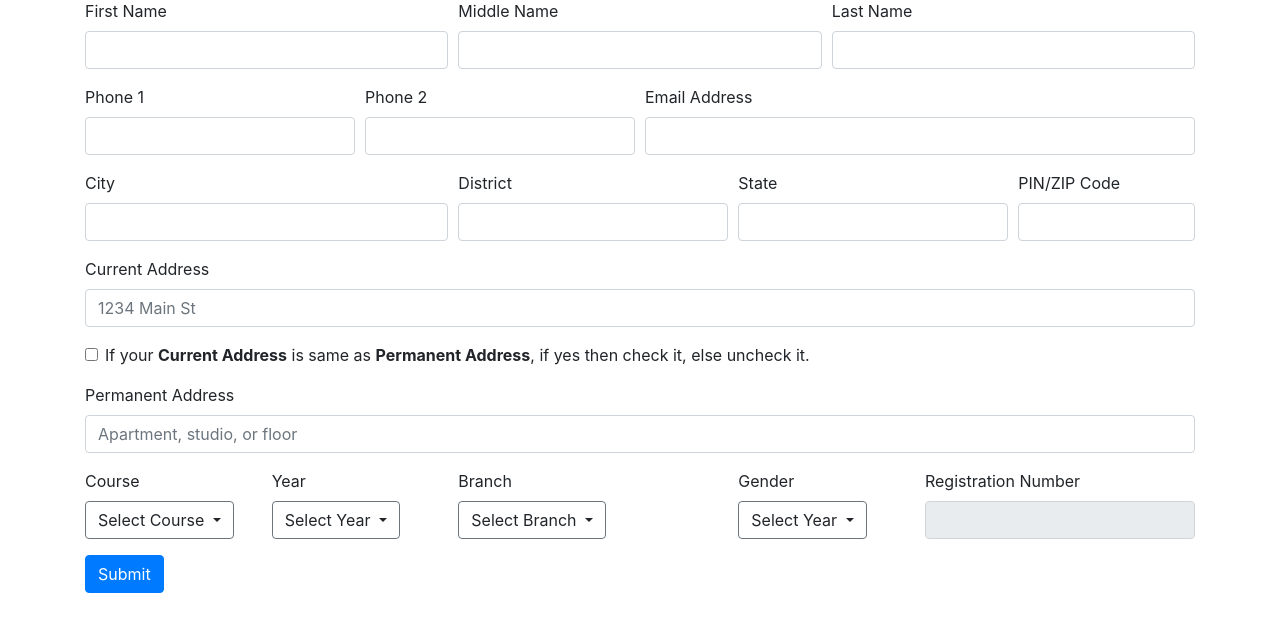
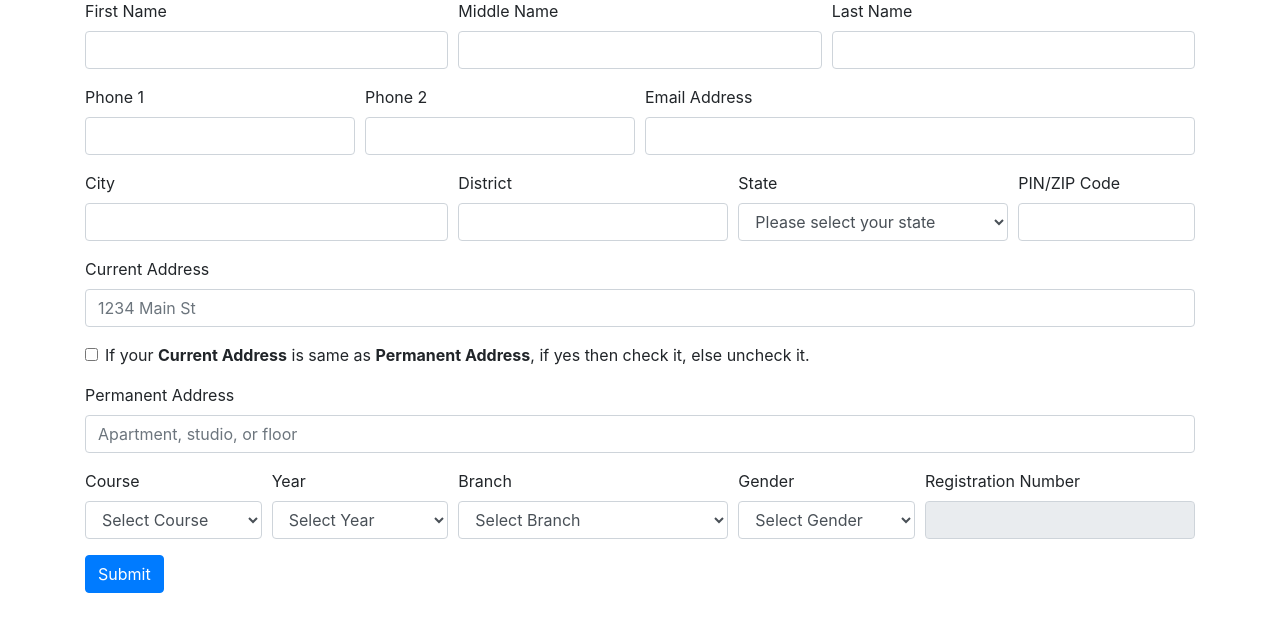
Before and after one commit to er-gagan/Library-Management-System, a Django app: template LMSenv/LMS/templates/LMSapp/StudentRegistrationPage.html in a window 1280 px wide. Shown: the part 152-784 px from the top of the page. Run offline with Django 3.2, Linux system fonts and the light colour scheme; the template is opened without the code that fills it, so the values that code supplies are empty; some libraries are stand-ins or nearby versions.

Commit message:
Frontend changes
Frontend changes

```diff
--- a/LMSenv/LMS/templates/LMSapp/StudentRegistrationPage.html
+++ b/LMSenv/LMS/templates/LMSapp/StudentRegistrationPage.html
@@ -48,7 +48,14 @@
       </div>
       <div class="form-group col-md-3">
         <label for="State">State</label>
-        <input type="text" class="form-control" id="State" name="state">
+        <select class="form-control" id="State" name="state">
+          <option hidden>Please select your state</option>
+          <option>Uttar Pradesh</option>
+          <option>Uttrakhand</option>
+          <option>Haryana</option>
+          <option>Delhi</option>
+          <option>Maharastra</option>
+        </select>
       </div>
       <div class="form-group col-md-2">
         <label for="PIN/ZIP">PIN/ZIP Code</label>
@@ -70,68 +77,56 @@
     </div>
     <div class="form-group">
       <label for="PermanentAddress">Permanent Address</label>
-      <input type="text" class="form-control" id="PermanentAddress" placeholder="Apartment, studio, or floor" name="Permanent_Address">
+      <input type="text" class="form-control" id="PermanentAddress" placeholder="Apartment, studio, or floor"
+        name="Permanent_Address">
     </div>
 
     <div class="form-row">
       <div class="form-group col-xl-2 col-lg-2">
         <label for="Course">Course</label>
-        <div class="dropdown">
-          <button class="btn border border-secondary dropdown-toggle" type="button" id="Course" data-toggle="dropdown"
-            aria-haspopup="true" aria-expanded="false">
-            Select Course
-          </button>
-          <div class="dropdown-menu" aria-labelledby="Course">
-            <a class="dropdown-item" href="#">MCA</a>
-            <a class="dropdown-item" href="#">MBA</a>
-            <a class="dropdown-item" href="#">PHD</a>
-          </div>
-        </div>
+        <select class="form-control" id="Course" name="Course">
+          <option hidden>Select Course</option>
+          <option>BBA</option>
+          <option>MBA</option>
+          <option>MCA</option>
+          <option>BCA</option>
+          <option>B.Com</option>
+        </select>
       </div>
+
       <div class="form-group col-xl-2 col-lg-2">
         <label for="Year">Year</label>
-        <div class="dropdown">
-          <button class="btn border border-secondary dropdown-toggle" type="button" id="Year" data-toggle="dropdown"
-            aria-haspopup="true" aria-expanded="false">
-            Select Year
-          </button>
-          <div class="dropdown-menu" aria-labelledby="Year">
-            <a class="dropdown-item" href="#">1st</a>
-            <a class="dropdown-item" href="#">2nd</a>
-            <a class="dropdown-item" href="#">3rd</a>
-          </div>
-        </div>
+        <select class="form-control" id="Year" name="Year">
+          <option hidden>Select Year</option>
+          <option>1st</option>
+          <option>2nd</option>
+          <option>3rd</option>
+          <option>4th</option>
+          <option>5th</option>
+        </select>
       </div>
 
       <div class="form-group col-xl-3 col-lg-3">
         <label for="Branch">Branch</label>
-        <div class="dropdown">
-          <button class="btn border border-secondary dropdown-toggle" type="button" id="Branch" data-toggle="dropdown"
-            aria-haspopup="true" aria-expanded="false">
-            Select Branch
-          </button>
-          <div class="dropdown-menu" aria-labelledby="Branch">
-            <a class="dropdown-item" href="#">Computer Science Engineering</a>
-            <a class="dropdown-item" href="#">Electronic Engineering</a>
-            <a class="dropdown-item" href="#">Machanical Engineering</a>
-          </div>
-        </div>
+        <select class="form-control" id="Branch" name="Branch">
+          <option hidden>Select Branch</option>
+          <option>Computer Science Engineering</option>
+          <option>Electronic Engineering</option>
+          <option>Machanical Engineering</option>
+        </select>
       </div>
+
 
       <div class="form-group col-xl-2 col-lg-2">
         <label for="Gender">Gender</label>
-        <div class="dropdown">
-          <button class="btn border border-secondary dropdown-toggle" type="button" id="Gender" data-toggle="dropdown"
-            aria-haspopup="true" aria-expanded="false">
-            Select Year
-          </button>
-          <div class="dropdown-menu" aria-labelledby="Gender">
-            <a class="dropdown-item" href="#">Male</a>
-            <a class="dropdown-item" href="#">Female</a>
-            <a class="dropdown-item" href="#">Others</a>
-          </div>
-        </div>
+        <select class="form-control" id="Gender" name="Gender">
+          <option hidden>Select Gender</option>
+          <option>Male</option>
+          <option>Female</option>
+          <option>Others</option>
+        </select>
       </div>
+
       <div class="form-group col-xl-3 col-lg-3">
         <label for="RegistrationNumber">Registration Number</label>
         <input type="text" class="form-control" readonly id="RegistrationNumber">
```
Also changed, not shown: LMSenv/LMS/templates/LMSapp/FacultyRegistrationPage.html (+24 -27 lines).
